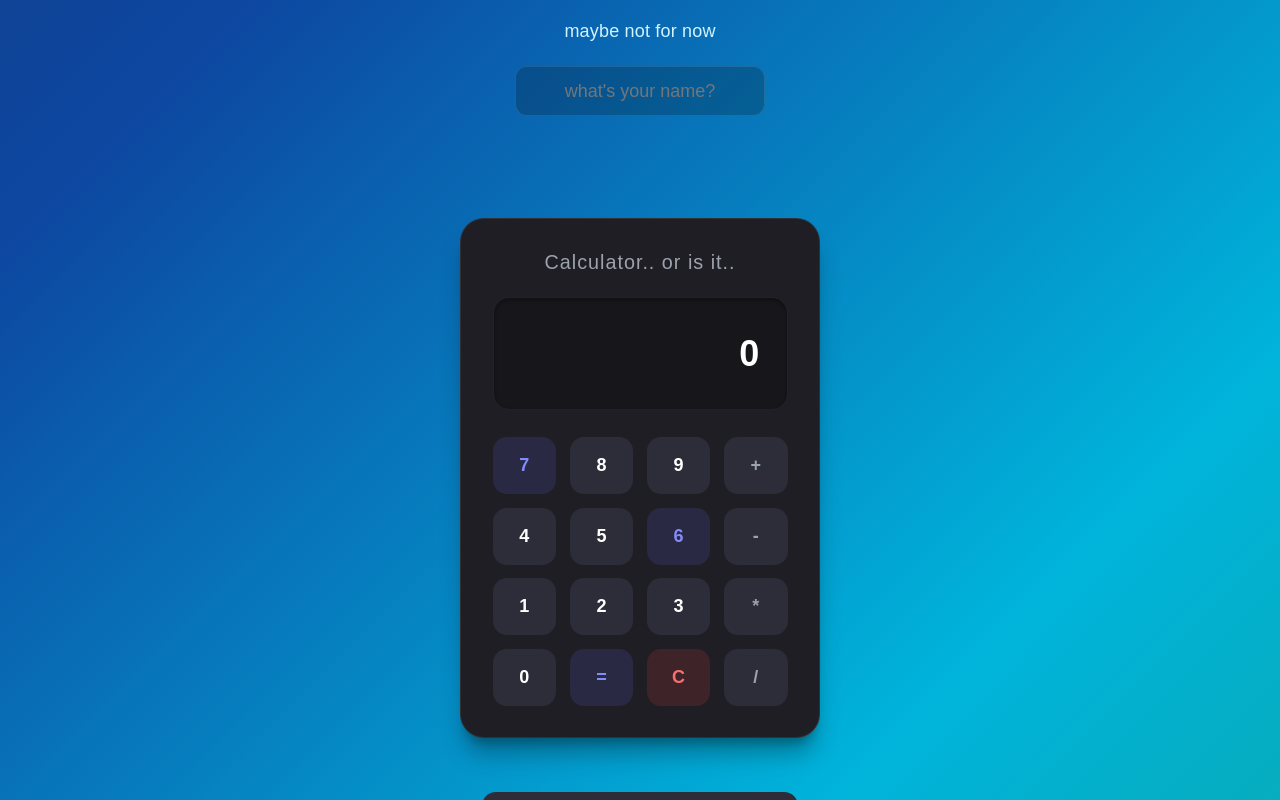
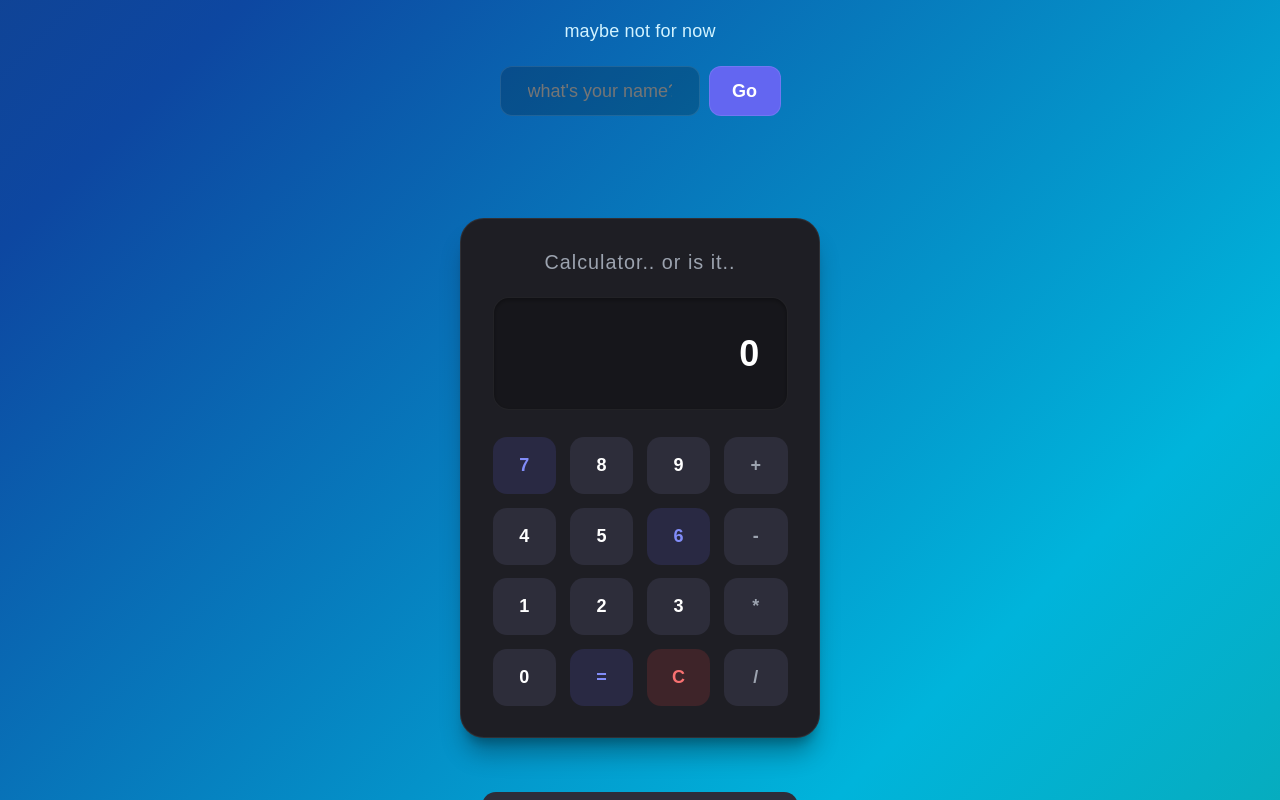
Before and after one commit to z-ac114/personal-website, a React (Vite) app: page / in a window 1280 px wide. Built offline with nearby package versions, Linux system fonts and the light colour scheme; a web font is replaced by a local one.

Commit message:
final udpate?

```diff
--- a/src/App.css
+++ b/src/App.css
@@ -122,8 +122,11 @@ a, a:visited, a:hover, a:active {
   max-width: 360px;
   box-shadow: 0 20px 25px -5px rgba(0, 0, 0, 0.3),
               0 10px 10px -5px rgba(0, 0, 0, 0.2);
-  /* Handles smooth slide-back animation when resetting */
-  transition: transform 1.2s cubic-bezier(0.25, 1, 0.5, 1);
+  transition: transform 1.2s cubic-bezier(0.25, 1, 0.5, 1), max-width 0.5s ease;
+}
+
+.calculator.candy-expanded {
+  max-width: 460px;
 }
 
 .calculator h2 {
@@ -260,10 +263,6 @@ a, a:visited, a:hover, a:active {
 }
 
 .calculator.slide-animation {
-  animation: slideOutIn var(--slide-duration, 8s) linear 1s infinite;
-}
-
-.calculator.slide-animation {
   animation: slidePerfect var(--slide-duration, 8s) linear 1s infinite;
 }
 
@@ -304,6 +303,13 @@ a, a:visited, a:hover, a:active {
   margin-top: 1rem;
   margin-bottom: 2rem;
   min-height: 80px;
+}
+
+.input-group {
+  display: flex;
+  gap: 0.5rem;
+  align-items: center;
+}
 
 .name-input {
   background: rgba(0, 0, 0, 0.2);
@@ -316,12 +322,34 @@ a, a:visited, a:hover, a:active {
   text-align: center;
   outline: none;
   transition: border-color 0.2s, background 0.2s;
-  width: 250px;
+  width: 200px;
 }
 
 .name-input:focus {
   border-color: var(--accent);
   background: rgba(0, 0, 0, 0.4);
+}
+
+.submit-btn {
+  font-family: var(--font-family);
+  font-size: 1rem;
+  font-weight: 600;
+  border: 1px solid rgba(255, 255, 255, 0.1);
+  border-radius: 12px;
+  padding: 0.75rem 1.25rem;
+  background-color: var(--accent);
+  color: #fff;
+  cursor: pointer;
+  transition: all 0.15s ease;
+}
+
+.submit-btn:hover {
+  background-color: var(--accent-hover);
+  transform: translateY(-2px);
+}
+
+.submit-btn:active {
+  transform: translateY(1px);
 }
 
 .name-message {
@@ -330,8 +358,6 @@ a, a:visited, a:hover, a:active {
   color: #a855f7;
   font-weight: 600;
   animation: fadeIn 0.3s ease-in-out;
-}
-
 }
 
 @keyframes fadeIn {
@@ -343,4 +369,8 @@ a, a:visited, a:hover, a:active {
   font-size: 1rem !important;
 }
 
+.calculator.candy-expanded .calculator-buttons button {
+  font-size: 0.75rem !important;
+  padding: 0.75rem 0.25rem;
+}
 /* im sorry im just learning from youtube tutorials + gemini this is an absolute mess */
--- a/src/App.jsx
+++ b/src/App.jsx
@@ -44,14 +44,14 @@ function App() {
     return () => clearInterval(interval)
   }, [isCandy, isSliding])
 
-  const handleNameChange = (e) => {
-    const val = e.target.value
-    setNameInput(val)
+  const handleNameSubmit = (e) => {
+    e.preventDefault()
+    const val = nameInput.trim()
 
     if (val.toLowerCase() === 'candy') {
       setIsCandy(true)
       setNameMessage('nice! goog luck...')
-    } else if (val.trim() !== '') {
+    } else if (val !== '') {
       setIsCandy(false)
       setNameMessage('really? i guess then.')
     } else {
@@ -118,23 +118,25 @@ function App() {
           <h1>My website :D</h1>
           <p>maybe not for now</p>
 
-          {/* New Name Input Section */}
-          <div className="name-section">
+          <form onSubmit={handleNameSubmit} className="name-section">
+            <div className="input-group">
               <input
                 type="text"
                 placeholder="what's your name?"
                 value={nameInput}
-              onChange={handleNameChange}
+                onChange={(e) => setNameInput(e.target.value)}
                 className="name-input"
               />
+              <button type="submit" className="submit-btn">Go</button>
+            </div>
             {nameMessage && <p className="name-message">{nameMessage}</p>}
-          </div>
+          </form>
 
         </div>
       </section>
 
       <section
-        className={`calculator ${isSliding ? 'slide-animation' : ''}`}
+        className={`calculator ${isSliding ? 'slide-animation' : ''} ${isCandy ? 'candy-expanded' : ''}`}
         style={{ '--slide-duration': `${duration}s` }}
       >
         <h2>Calculator.. or is it..</h2>
@@ -158,6 +160,7 @@ function App() {
           <button onClick={() => appendValue('/')}>/</button>
         </div>
       </section>
+
       <section className="button">
         <button onClick={() => playAudio(sliding)}>{buttonText}</button>
         <button className="hidden-reset-btn" onClick={resetSliding}>reset</button>
```
Lines whose indentation alone changed are shown as unchanged.
